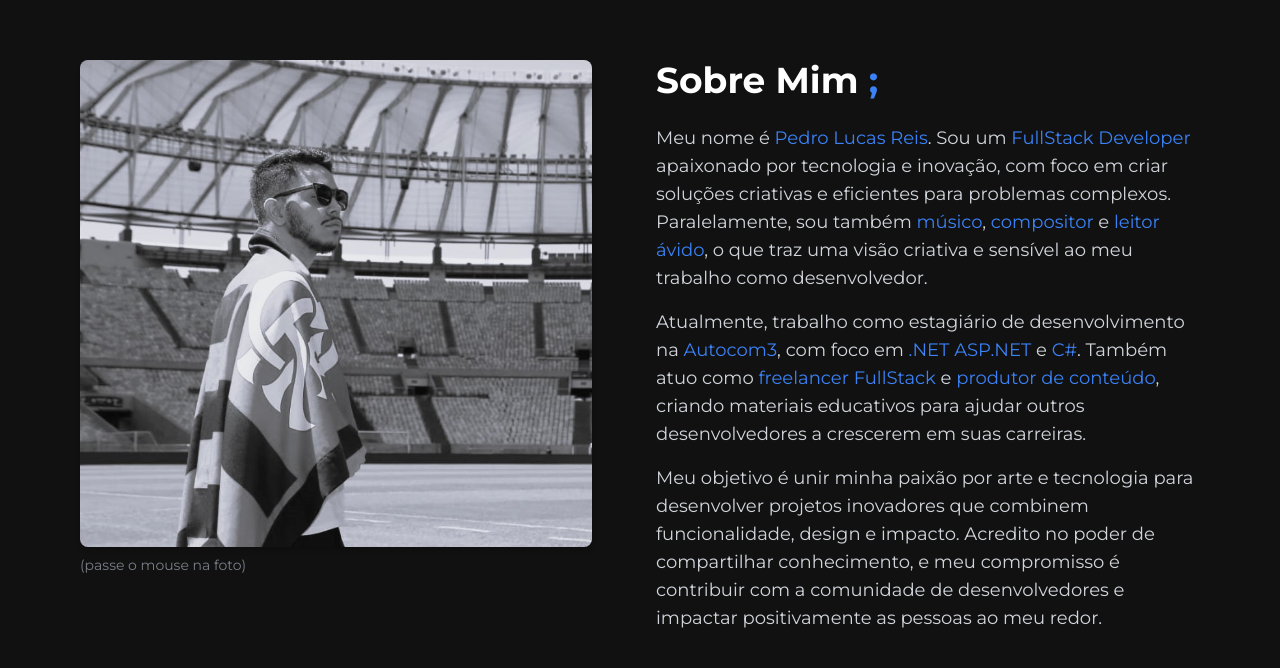
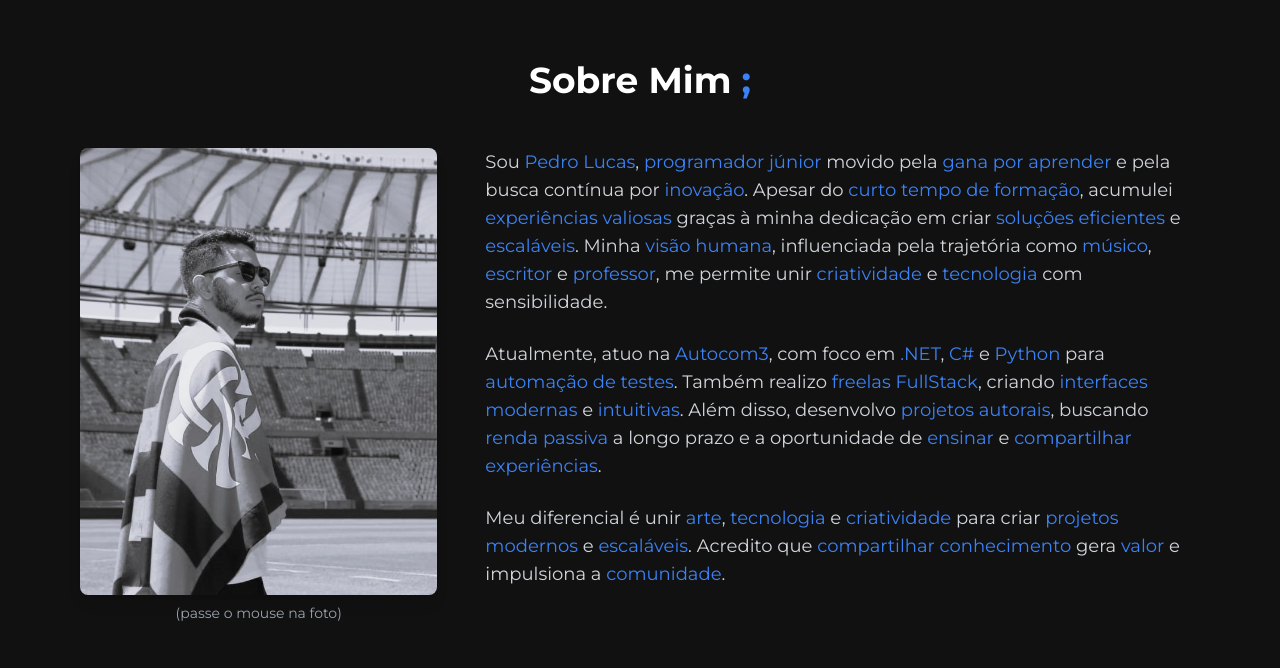
Before and after one commit to PedroReoli/portfolionew, a React (Vite) app: page / in a window 1280 px wide. Shown: the part 852-1520 px from the top of the page. Built offline with nearby package versions, Linux system fonts and the light colour scheme.

Commit message:
Update About.tsx

```diff
--- a/src/_root/pages/About.tsx
+++ b/src/_root/pages/About.tsx
@@ -1,24 +1,29 @@
-'use client'
+"use client"
 
-import { useEffect, useRef } from 'react';
-import { motion, useInView, useAnimation } from 'framer-motion';
+import { useEffect, useRef } from "react"
+import { motion, useInView, useAnimation } from "framer-motion"
 
 const About = () => {
-  const ref = useRef(null);
-  const isInView = useInView(ref, { once: true });
-  const mainControls = useAnimation();
+  const ref = useRef(null)
+  const isInView = useInView(ref, { once: true })
+  const mainControls = useAnimation()
 
   useEffect(() => {
     if (isInView) {
-      mainControls.start("visible");
+      mainControls.start("visible")
     }
-  }, [isInView, mainControls]);
+  }, [isInView, mainControls])
 
   return (
-    <section ref={ref} className="bg-[#111111] text-white min-h-screen py-16 px-4 sm:px-6 md:px-8 lg:px-12 flex flex-col lg:flex-row items-center lg:items-start lg:justify-between max-w-7xl mx-auto">
+    <section ref={ref} className="bg-[#111111] text-white min-h-screen py-16 px-4 sm:px-6 md:px-8 lg:px-12">
+      <div className="max-w-7xl mx-auto">
+        <h2 className="text-3xl sm:text-4xl font-bold mb-12 text-center">
+          Sobre Mim <span className="text-blue-500">;</span>
+        </h2>
+        <div className="flex flex-col lg:flex-row items-start gap-12">
           {/* Imagem */}
           <motion.div
-        className="flex-shrink-0 mb-8 lg:mb-0 lg:mr-8 text-center lg:text-left w-full max-w-xs sm:max-w-sm md:max-w-md lg:max-w-lg"
+            className="w-full lg:w-1/3 max-w-sm mx-auto lg:mx-0"
             initial={{ opacity: 0, y: 50 }}
             animate={mainControls}
             transition={{ duration: 0.5, delay: 0.2 }}
@@ -26,24 +31,24 @@ const About = () => {
               visible: { opacity: 1, y: 0 },
             }}
           >
-        <div className="relative group w-full h-auto">
+            <div className="relative group aspect-[4/5] overflow-hidden rounded-lg shadow-lg">
               <img
                 src="/assets/perfilpb.jpg"
                 alt="Pedro Lucas"
-            className="rounded-lg shadow-md w-full h-auto object-cover transition-all duration-500 ease-in-out group-hover:opacity-0"
+                className="w-full h-full object-cover transition-all duration-500 ease-in-out group-hover:opacity-0"
               />
               <img
                 src="/assets/perfilcol.jpg"
                 alt="Pedro Lucas Colorido"
-            className="rounded-lg shadow-md w-full h-auto object-cover absolute top-0 left-0 opacity-0 transition-all duration-500 ease-in-out group-hover:opacity-100"
+                className="w-full h-full object-cover absolute inset-0 opacity-0 transition-all duration-500 ease-in-out group-hover:opacity-100"
               />
             </div>
-        <p className="text-sm text-gray-400 mt-2 opacity-75 transition-opacity duration-300 group-hover:opacity-100">(passe o mouse na foto)</p>
+            <p className="text-sm text-gray-400 mt-2 text-center">(passe o mouse na foto)</p>
           </motion.div>
 
           {/* Texto "Sobre Mim" */}
           <motion.div
-        className="flex-1 lg:ml-8 max-w-2xl lg:max-w-3xl"
+            className="w-full lg:w-2/3"
             initial={{ opacity: 0, y: 50 }}
             animate={mainControls}
             transition={{ duration: 0.5, delay: 0.4 }}
@@ -51,34 +56,52 @@ const About = () => {
               visible: { opacity: 1, y: 0 },
             }}
           >
-        <h2 className="text-3xl sm:text-4xl font-bold mb-6">
-          Sobre Mim <span className="text-blue-500">;</span>
-        </h2>
-        <div className="space-y-4">
+            <div className="space-y-6">
               <p className="text-base sm:text-lg leading-relaxed text-gray-300">
-            Meu nome é <span className="text-blue-500">Pedro Lucas Reis</span>. Sou um{" "}
-            <span className="text-blue-500">FullStack Developer</span> apaixonado por tecnologia e inovação, com foco em criar
-            soluções criativas e eficientes para problemas complexos. Paralelamente, sou também{" "}
-            <span className="text-blue-500">músico</span>, <span className="text-blue-500">compositor</span> e{" "}
-            <span className="text-blue-500">leitor ávido</span>, o que traz uma visão criativa e sensível ao meu trabalho como
-            desenvolvedor.
+                Sou <span className="text-blue-500">Pedro Lucas</span>,{" "}
+                <span className="text-blue-500">programador júnior</span> movido pela{" "}
+                <span className="text-blue-500">gana por aprender</span> e pela busca contínua por{" "}
+                <span className="text-blue-500">inovação</span>. Apesar do{" "}
+                <span className="text-blue-500">curto tempo de formação</span>, acumulei{" "}
+                <span className="text-blue-500">experiências valiosas</span> graças à minha dedicação em criar{" "}
+                <span className="text-blue-500">soluções eficientes</span> e{" "}
+                <span className="text-blue-500">escaláveis</span>. Minha{" "}
+                <span className="text-blue-500">visão humana</span>, influenciada pela trajetória como{" "}
+                <span className="text-blue-500">músico</span>, <span className="text-blue-500">escritor</span> e{" "}
+                <span className="text-blue-500">professor</span>, me permite unir{" "}
+                <span className="text-blue-500">criatividade</span> e <span className="text-blue-500">tecnologia</span>{" "}
+                com sensibilidade.
               </p>
+
               <p className="text-base sm:text-lg leading-relaxed text-gray-300">
-            Atualmente, trabalho como estagiário de desenvolvimento na <span className="text-blue-500">Autocom3</span>, com
-            foco em <span className="text-blue-500">.NET ASP.NET</span> e <span className="text-blue-500">C#</span>. Também atuo
-            como <span className="text-blue-500">freelancer FullStack</span> e{" "}
-            <span className="text-blue-500">produtor de conteúdo</span>, criando materiais educativos para ajudar outros
-            desenvolvedores a crescerem em suas carreiras.
+                Atualmente, atuo na <span className="text-blue-500">Autocom3</span>, com foco em{" "}
+                <span className="text-blue-500">.NET</span>, <span className="text-blue-500">C#</span> e{" "}
+                <span className="text-blue-500">Python</span> para{" "}
+                <span className="text-blue-500">automação de testes</span>. Também realizo{" "}
+                <span className="text-blue-500">freelas FullStack</span>, criando{" "}
+                <span className="text-blue-500">interfaces modernas</span> e{" "}
+                <span className="text-blue-500">intuitivas</span>. Além disso, desenvolvo{" "}
+                <span className="text-blue-500">projetos autorais</span>, buscando{" "}
+                <span className="text-blue-500">renda passiva</span> a longo prazo e a oportunidade de{" "}
+                <span className="text-blue-500">ensinar</span> e{" "}
+                <span className="text-blue-500">compartilhar experiências</span>.
               </p>
+
               <p className="text-base sm:text-lg leading-relaxed text-gray-300">
-            Meu objetivo é unir minha paixão por arte e tecnologia para desenvolver projetos inovadores que combinem
-            funcionalidade, design e impacto. Acredito no poder de compartilhar conhecimento, e meu compromisso é contribuir com
-            a comunidade de desenvolvedores e impactar positivamente as pessoas ao meu redor.
+                Meu diferencial é unir <span className="text-blue-500">arte</span>,{" "}
+                <span className="text-blue-500">tecnologia</span> e <span className="text-blue-500">criatividade</span>{" "}
+                para criar <span className="text-blue-500">projetos modernos</span> e{" "}
+                <span className="text-blue-500">escaláveis</span>. Acredito que{" "}
+                <span className="text-blue-500">compartilhar conhecimento</span> gera{" "}
+                <span className="text-blue-500">valor</span> e impulsiona a{" "}
+                <span className="text-blue-500">comunidade</span>.
               </p>
             </div>
           </motion.div>
+        </div>
+      </div>
     </section>
-  );
-};
+  )
+}
 
-export default About;
+export default About
```
Lines whose indentation alone changed are shown as unchanged.
